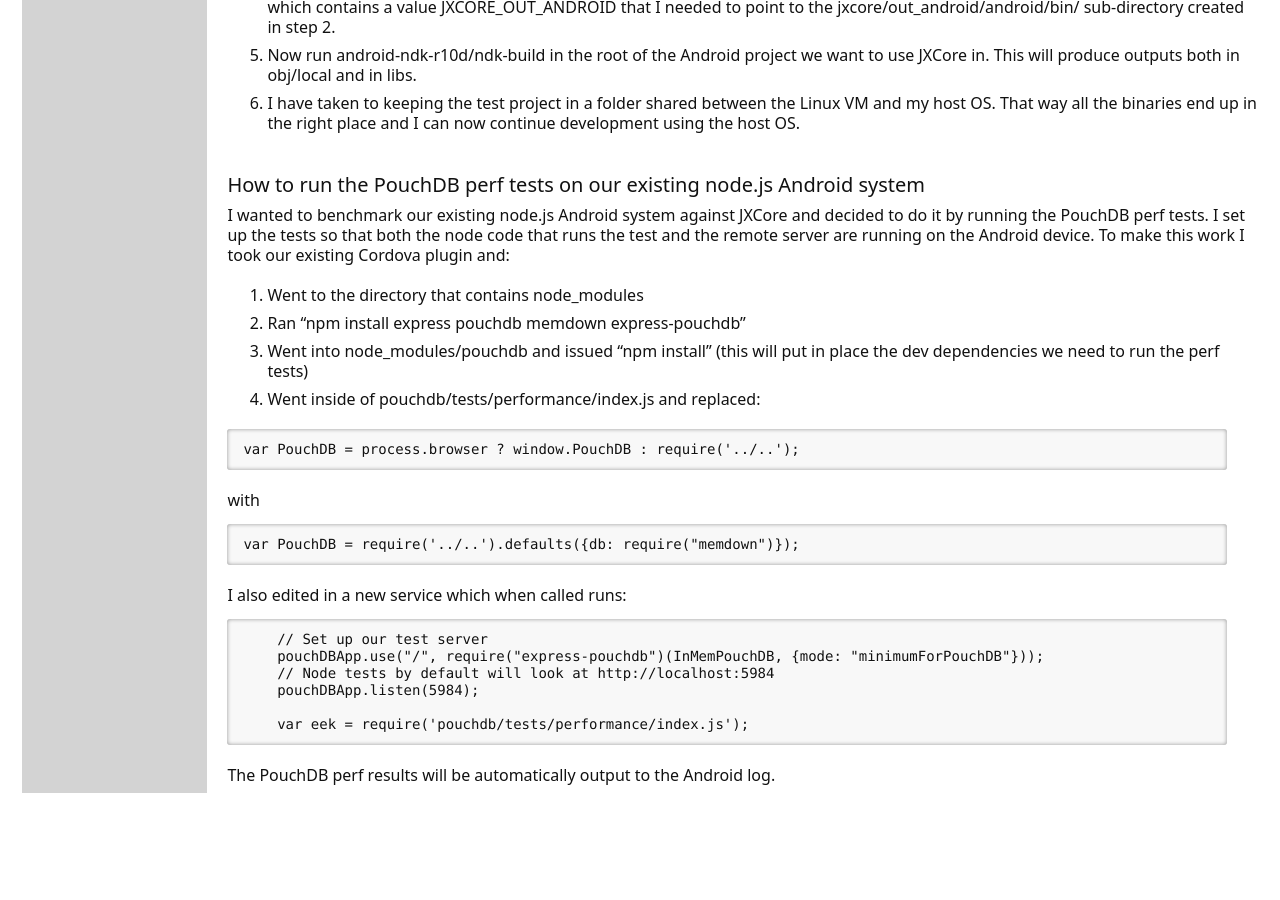
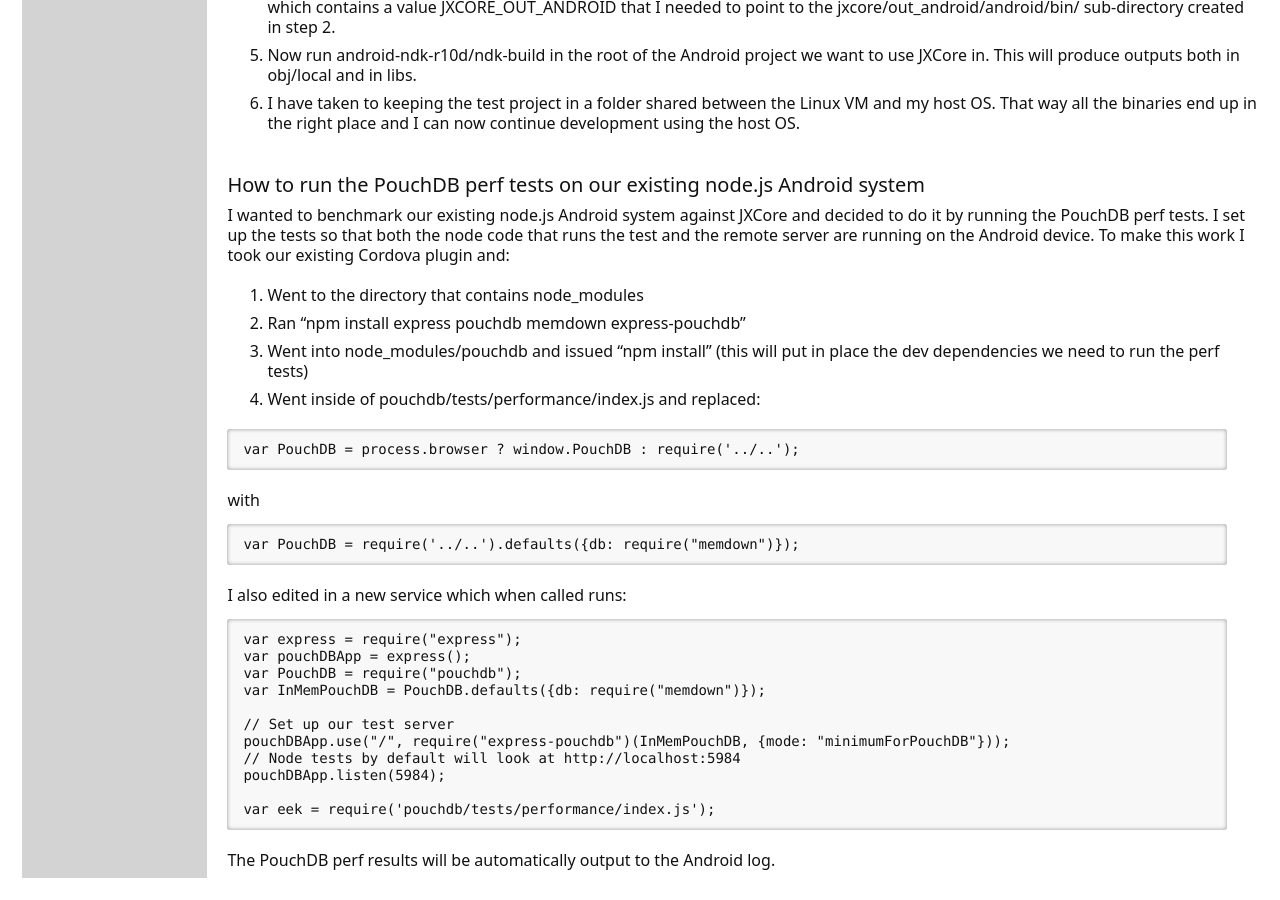
Before and after one commit to thaliproject/thali, a Jekyll site: the page built from DeveloperHandbook.md, in a window 1280 px wide and 900 px high, scrolled down 3656 px. Built offline with Jekyll 4.4.1, drawn with Linux system fonts in a browser that asks for light colours; Markdown is read by kramdown in place of the engine named in the settings; before the commit the page ends 4471 px from its top, so only the background shows below that.

Commit message:
Update DeveloperHandbook.md

````diff
--- a/DeveloperHandbook.md
+++ b/DeveloperHandbook.md
@@ -129,12 +129,17 @@
 I also edited in a new service which when called runs:
 
 ```Javascript
-    // Set up our test server
-    pouchDBApp.use("/", require("express-pouchdb")(InMemPouchDB, {mode: "minimumForPouchDB"}));
-    // Node tests by default will look at http://localhost:5984
-    pouchDBApp.listen(5984);
+var express = require("express");
+var pouchDBApp = express();
+var PouchDB = require("pouchdb");
+var InMemPouchDB = PouchDB.defaults({db: require("memdown")});
 
-    var eek = require('pouchdb/tests/performance/index.js');
+// Set up our test server
+pouchDBApp.use("/", require("express-pouchdb")(InMemPouchDB, {mode: "minimumForPouchDB"}));
+// Node tests by default will look at http://localhost:5984
+pouchDBApp.listen(5984);
+
+var eek = require('pouchdb/tests/performance/index.js');
 ```
 
 The PouchDB perf results will be automatically output to the Android log.
````
